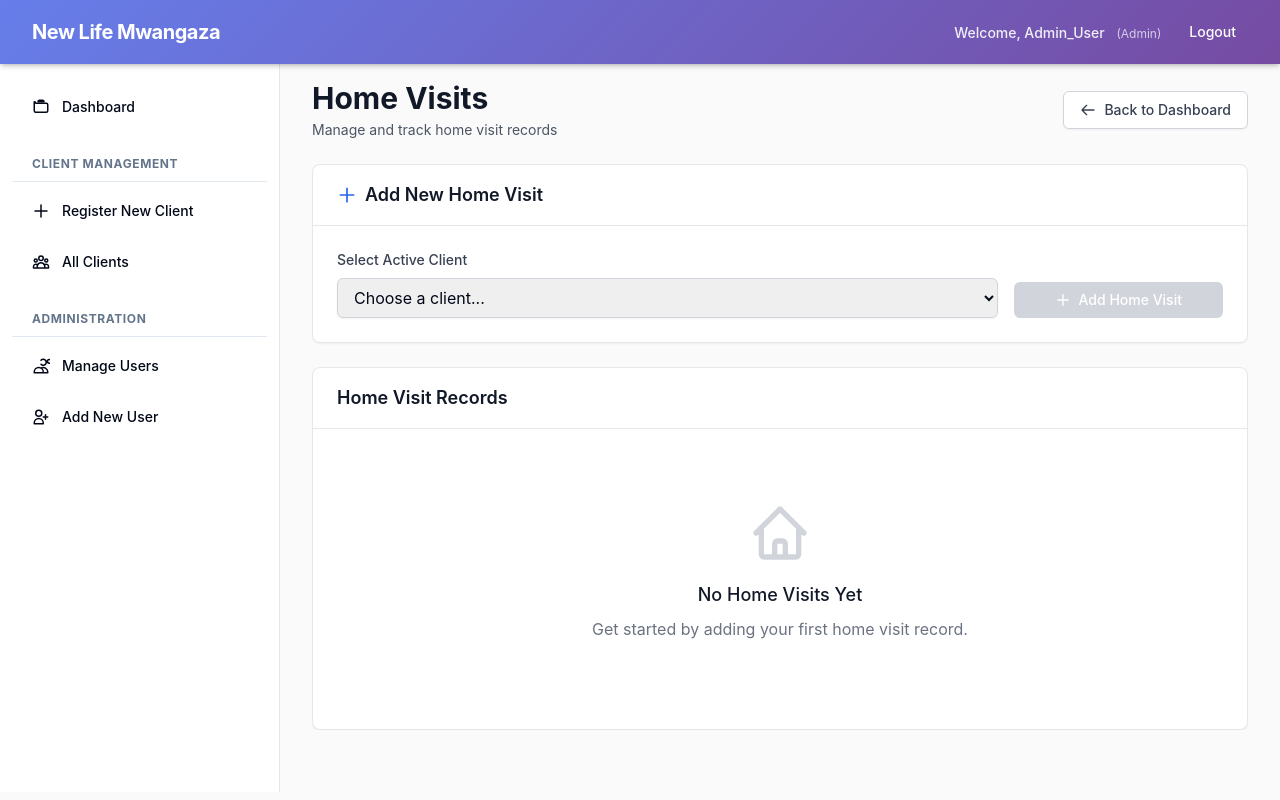
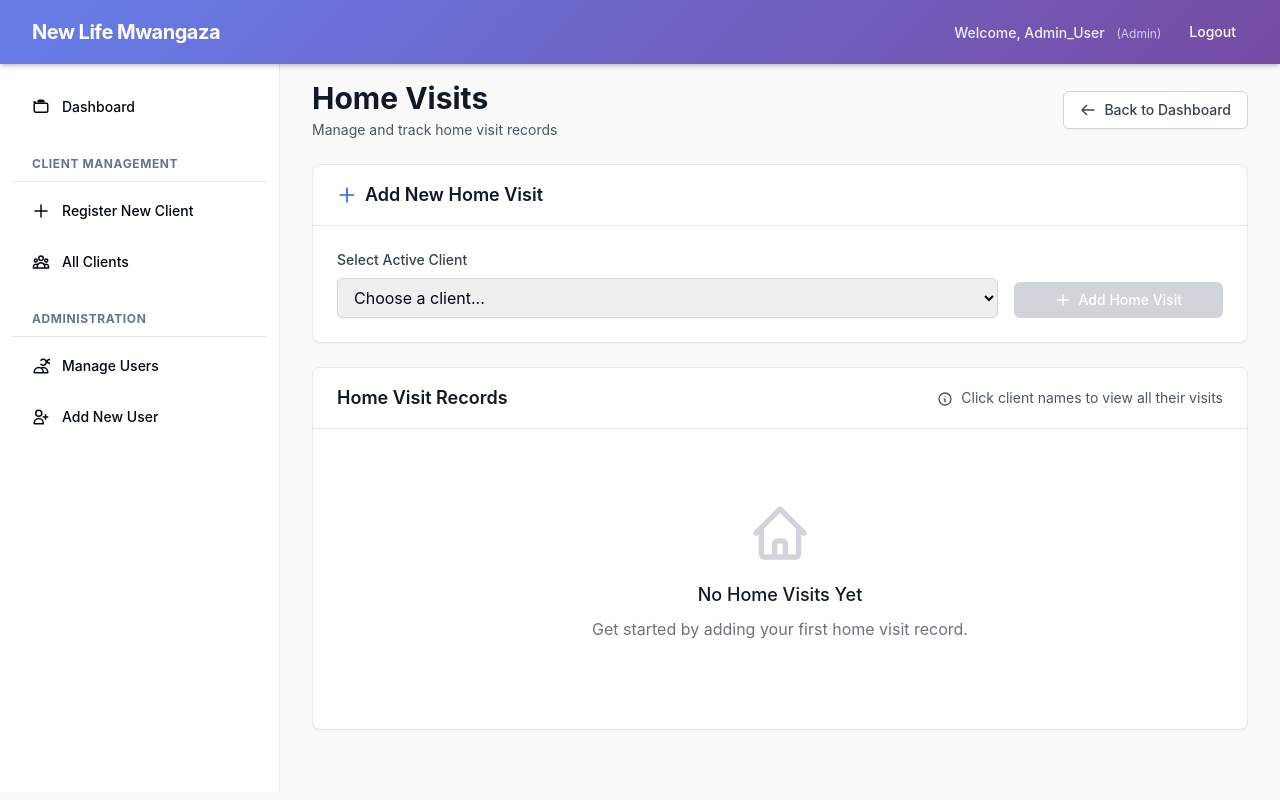
Before and after one commit to jeymo092/NLMRC, a Flask app: page /home_visits in a window 1280 px wide. Run offline with Flask 3, Linux system fonts and the light colour scheme; a user stored in the database is signed in; data that the repository does not hold is empty; some libraries are stand-ins or nearby versions.

Commit message:
Assistant checkpoint: Added links to view all client visits in home visit pages
Assistant generated file changes:
- templates/add_home_visit.html: Add link to view all home visits for the client
- templates/edit_home_visit.html: Add link to view all home visits for the client
- templates/home_visits.html: Add helper text about viewing all client visits

---

User prompt:

on home visit include where one can see all home visits for the client

Replit-Commit-Author: Assistant
Replit-Commit-Session-Id: 0a4647da-fab8-41ed-9ca7-f8a56cb43251

```diff
--- a/templates/home_visits.html
+++ b/templates/home_visits.html
@@ -78,7 +78,15 @@
     <!-- Home Visit Records -->
     <div class="bg-white rounded-lg shadow-sm border border-gray-200">
         <div class="px-6 py-4 border-b border-gray-200">
-            <h2 class="text-lg font-semibold text-gray-900">Home Visit Records</h2>
+            <div class="flex items-center justify-between">
+                <h2 class="text-lg font-semibold text-gray-900">Home Visit Records</h2>
+                <p class="text-sm text-gray-600">
+                    <svg class="w-4 h-4 inline mr-1" fill="none" stroke="currentColor" viewBox="0 0 24 24">
+                        <path stroke-linecap="round" stroke-linejoin="round" stroke-width="2" d="M13 16h-1v-4h-1m1-4h.01M21 12a9 9 0 11-18 0 9 9 0 0118 0z"></path>
+                    </svg>
+                    Click client names to view all their visits
+                </p>
+            </div>
         </div>
         <div class="p-6">
             {% if home_visits %}
```
Also changed, not shown: templates/add_home_visit.html (+8 -0 lines), templates/edit_home_visit.html (+8 -0 lines).
